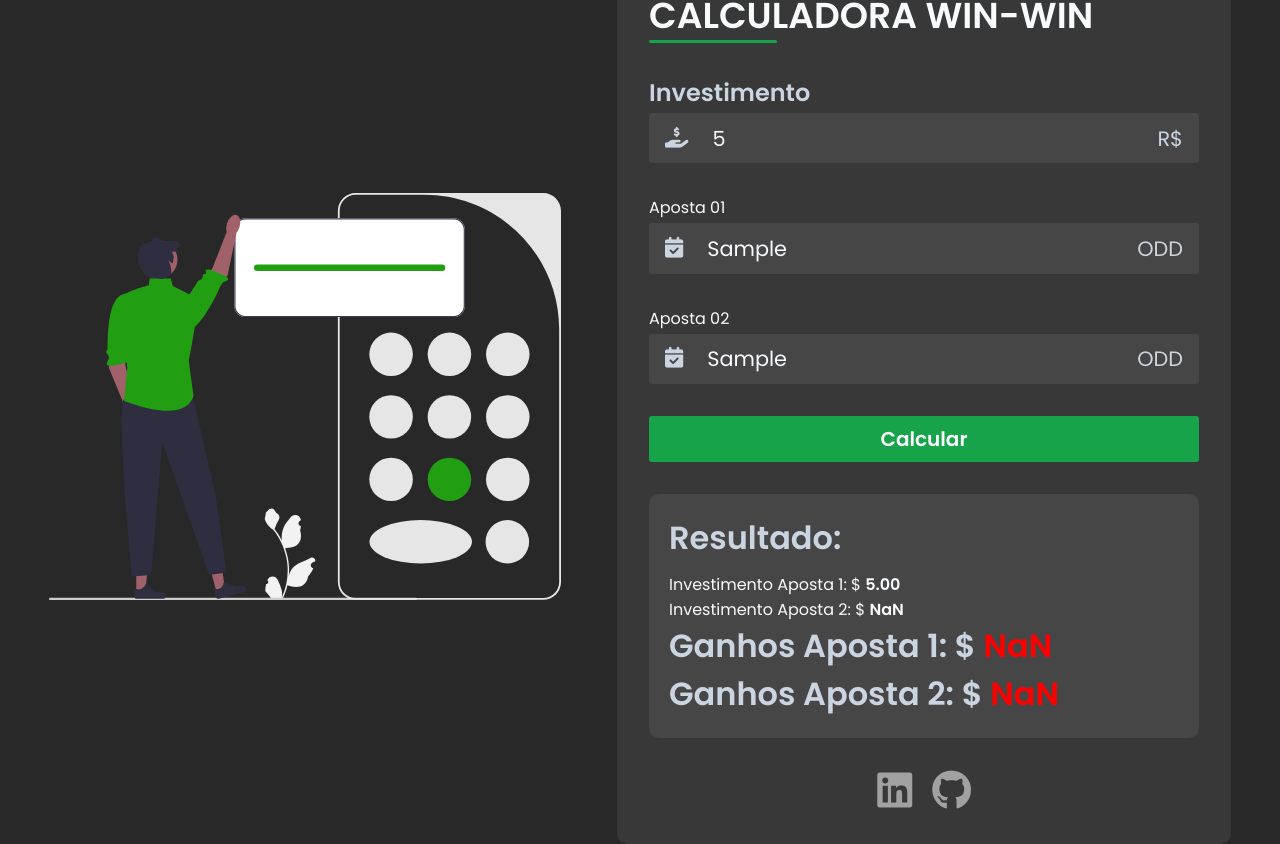
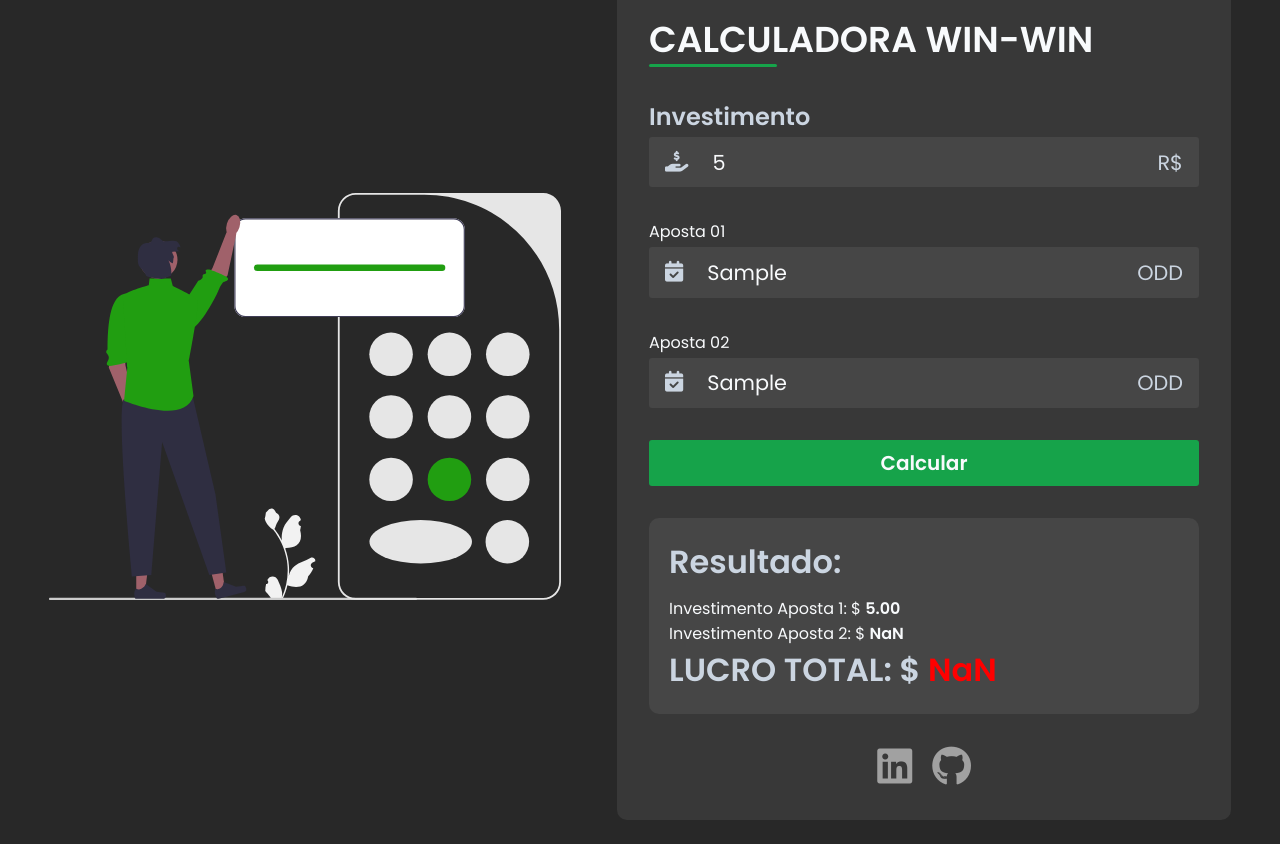
Before and after one commit to zeldinha00/calculadoaApostas, a plain HTML site: page index.html in a window 1280 px wide. Both pictures are taken after typing "5", "Sample", "Sample" into the empty fields and a click on the button "Calcular". After the commit the page ends 820 px from the top, so only its background shows below. Drawn offline with Linux system fonts and the light colour scheme.

Commit message:
:lady_beetle: correção de bug

```diff
--- a/assets/js/script.js
+++ b/assets/js/script.js
@@ -10,21 +10,22 @@ form.addEventListener("submit", function(event){
     var possivelLucro = (investimento * bet1).toFixed(2);
     var investimento2 = (possivelLucro / bet2).toFixed(2);
     var ganhos1 = (investimento*(bet1 - 1) - investimento2).toFixed(2);
-    var ganhos2 = (investimento2*(bet2 - 1) - investimento).toFixed(2);
+    var oddSaida = (ganhos1 / investimento) + 1
+
 
     const resultInvestimento1 = document.getElementById('resultInvestimento1');
     const resultInvestimento2 = document.getElementById('resultInvestimento2');
-    const resultGanhos1 = document.getElementById('resultGanhos1');
-    const resultGanhos2 = document.getElementById('resultGanhos2');
+    const lucroTotal = document.getElementById('lucroTotal');
+
 
     resultInvestimento1.textContent = investimento.toFixed(2);
     resultInvestimento2.textContent = investimento2;
-    resultGanhos1.textContent = ganhos1;
-    resultGanhos2.textContent = ganhos2;
+    lucroTotal.textContent = ganhos1;
+
 
     // Alterar a cor do texto com base nos valores
-    resultGanhos1.style.color = ganhos1 >= 0 ? 'green' : 'red';
-    resultGanhos2.style.color = ganhos2 >= 0 ? 'green' : 'red';
+    lucroTotal.style.color = ganhos1 >= 0 ? 'green' : 'red';
+
 
     document.getElementById('infos').classList.remove('hidden');
 });
--- a/index.html
+++ b/index.html
@@ -57,13 +57,12 @@
 
             <div id="infos" class="hidden">
 
-                <p class="resultados">Resultado:</p>
+                <p class="resultados">Resultado: </p>
                 <p>Investimento Aposta 1: $ <span id="resultInvestimento1"></span></p>
                 <p>Investimento Aposta 2: $ <span id="resultInvestimento2"></span></p>
 
                 <div class="ganhos">
-                    <p >Ganhos Aposta 1: $ <span id="resultGanhos1"></span></p>
-                    <p >Ganhos Aposta 2: $ <span id="resultGanhos2"></span></p>
+                    <p >LUCRO TOTAL: $ <span id="lucroTotal"></span></p>
                 </div>
             </div>
             <div class="social">
```
